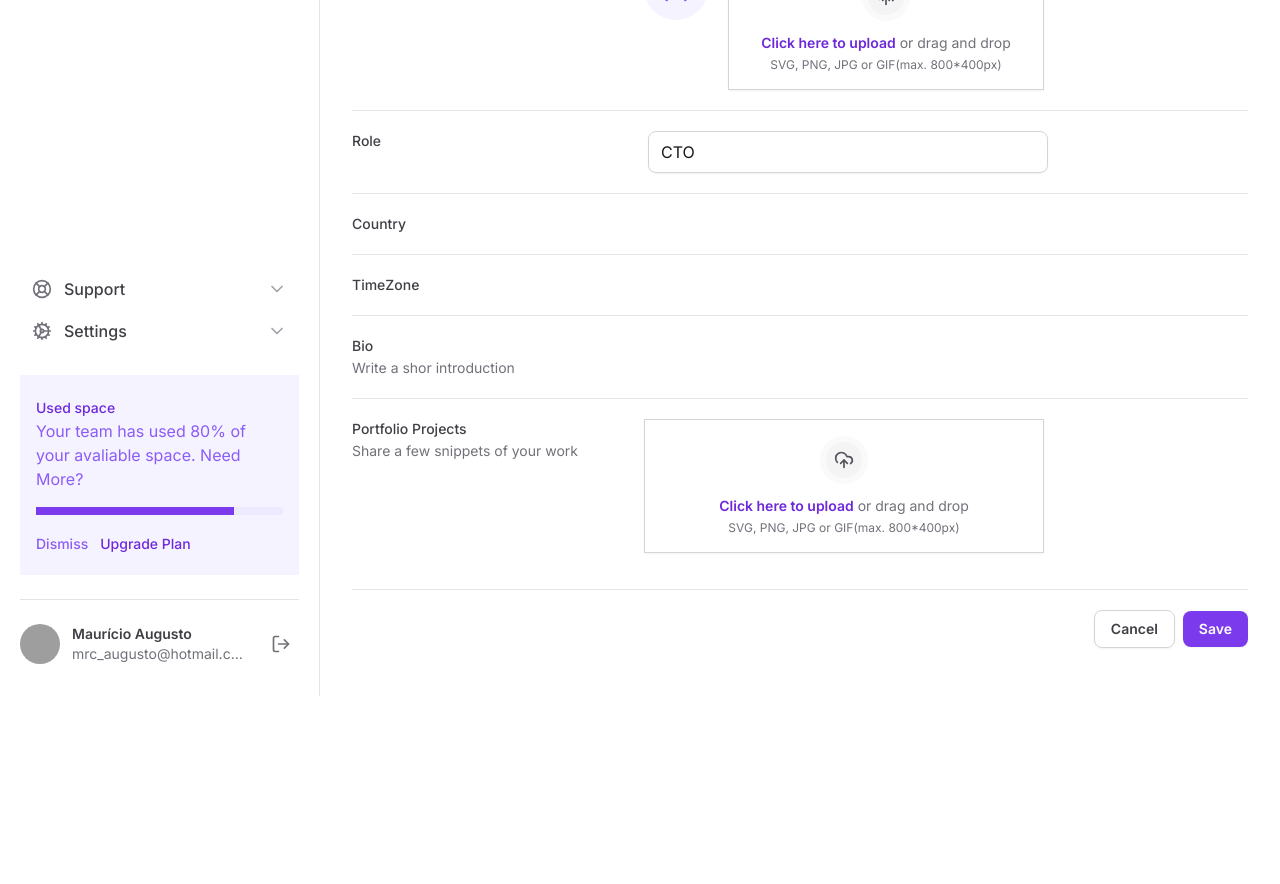
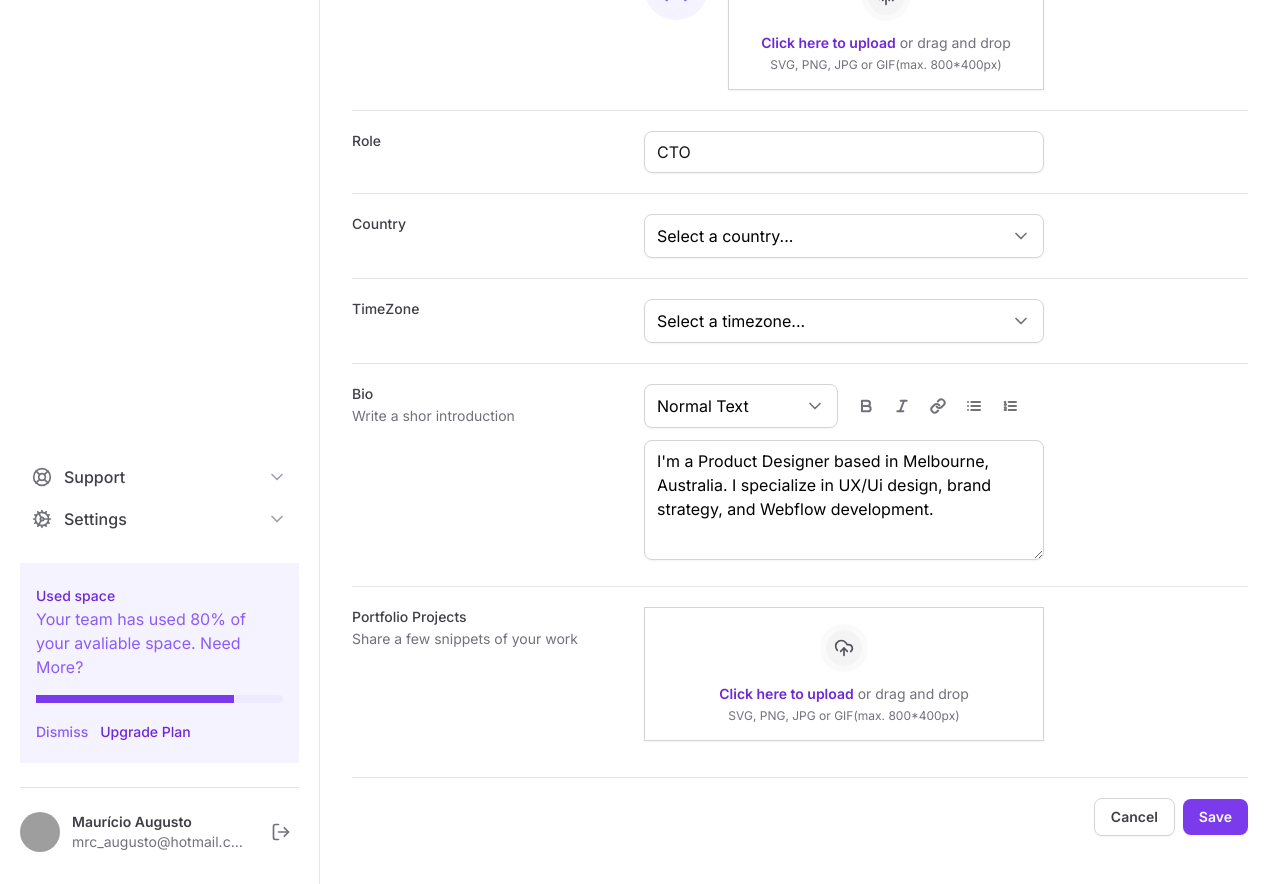
Before and after one commit to mrc-augusto/Ignite_Tailwind, a Next.js app: page / in a window 1280 px wide. Shown: the part 460-1344 px from the top of the page. Before the commit the page ends 1156 px from the top, so only its background shows below. Built offline with nearby package versions, Linux system fonts and the light colour scheme; grey boxes are pictures that could not be loaded.

Commit message:
project update

```diff
--- a/package.json
+++ b/package.json
@@ -9,12 +9,15 @@
     "lint": "next lint"
   },
   "dependencies": {
+    "@formkit/auto-animate": "^0.8.1",
+    "@radix-ui/react-select": "^2.0.0",
     "@radix-ui/react-tabs": "^1.0.4",
     "framer-motion": "^11.0.3",
     "lucide-react": "^0.312.0",
     "next": "14.0.4",
     "react": "^18",
-    "react-dom": "^18"
+    "react-dom": "^18",
+    "tailwind-variants": "^0.1.20"
   },
   "devDependencies": {
     "@rocketseat/eslint-config": "^2.1.0",
--- a/src/app/page.tsx
+++ b/src/app/page.tsx
@@ -1,7 +1,10 @@
 import { SettingTabs } from '@/components/SettingsTabs'
 import { InputControl, InputPrefix, InputRoot } from '@/components/Input'
-import { Mail } from 'lucide-react'
+import { Bold, Italic, Link, List, ListOrdered, Mail } from 'lucide-react'
 import * as FileInput from '@/components/Form/FileInput'
+import { Select } from '@/components/Form/Select'
+import { SelectItem } from '@/components/Form/Select/SelectItem'
+import { Textarea } from '@/components/Form/Textarea'
 
 
 export default function Home() {
@@ -73,13 +76,20 @@
             <label htmlFor="Country" className='text-sm font-medium text-zinc-700'>
               Country
             </label>
-            <div></div>
+            <Select placeholder='Select a country...'>
+              <SelectItem value='br' text='Brazil'/>
+              <SelectItem value='us' text='United States'/>
+            </Select>
           </div>
 
           <div className='grid grid-cols-form gap-3 pt-5'>
             <label htmlFor="timezone" className='text-sm font-medium text-zinc-700'>
               TimeZone
             </label>
+            <Select placeholder='Select a timezone...'>
+              <SelectItem value='utc8' text='Pacific Standard Time (UTC-08:00)'/>
+              <SelectItem value='utc3' text='America São Paulo (UTC-03:00)'/>
+            </Select>
             <div></div>
           </div>
 
@@ -90,7 +100,32 @@
                 Write a shor introduction
               </span>
             </label>
-            <div></div>
+            <div className='space-y-3'>
+              <div className='grid gap-3 grid-cols-2'>
+                <Select placeholder='' defaultValue='normal'>
+                  <SelectItem value='normal' defaultChecked text='Normal Text'/>
+                  <SelectItem value='md' text='markdown'/>
+                </Select>
+                <div className='flex items-center gap-1'>
+                  <button type="button" className="rounded-md p-2 hover:bg-zinc-50">
+                    <Bold className="h-4 w-4 text-zinc-500" strokeWidth={3}/>
+                  </button>
+                  <button type="button" className="rounded-md p-2 hover:bg-zinc-50">
+                    <Italic className="h-4 w-4 text-zinc-500" strokeWidth={3}/>
+                  </button>
+                  <button type="button" className="rounded-md p-2 hover:bg-zinc-50">
+                    <Link className="h-4 w-4 text-zinc-500" strokeWidth={3}/>
+                  </button>
+                  <button type="button" className="rounded-md p-2 hover:bg-zinc-50">
+                    <List className="h-4 w-4 text-zinc-500" strokeWidth={3}/>
+                  </button>
+                  <button type="button" className="rounded-md p-2 hover:bg-zinc-50">
+                    <ListOrdered className="h-4 w-4 text-zinc-500" strokeWidth={3}/>
+                  </button>
+                </div>
+              </div>
+             <Textarea id='bio' defaultValue="I'm a Product Designer based in Melbourne, Australia. I specialize in UX/Ui design, brand strategy, and Webflow development."/>
+            </div>
           </div>
 
           <div className='grid grid-cols-form gap-3 pt-5'>
--- /dev/null
+++ b/src/components/Button.tsx
@@ -0,0 +1,21 @@
+import { ComponentProps } from "react";
+import {tv} from 'tailwind-variants'
+
+const button = tv({
+  base:[
+    'rounded-lg px-4 py-2 text-sm font-semibold outline-none shadow-sm',
+    'focus-visible:ring-2 focus-visible:ring-offset-2 focus-visible: ring-violet-500',
+    'active:opacity-80'
+  ]
+})
+
+export type ButtonProps = ComponentProps<'button'>
+
+export function Button(props: ButtonProps){
+  return(
+    <button
+      {...props}
+      className={button()}
+    />
+  )
+}
--- a/src/components/Form/FileInput/FileList.tsx
+++ b/src/components/Form/FileInput/FileList.tsx
@@ -3,12 +3,14 @@
 import { Trash2, UploadCloud } from "lucide-react"
 import { useFileInput } from "./Root"
 import { formatBytes } from "@/utils/format-bytes"
+import { useAutoAnimate } from '@formkit/auto-animate/react'
 
 export function FileList(){
   const {files} = useFileInput()
+  const [parent] = useAutoAnimate()
 
   return(
-    <div className="mt-4 space-y-3">
+    <div ref={parent} className="mt-4 space-y-3">
       {files.map((file)=>{
         return (
           <div key={file.name} className="group flex items-start gap-4 rounded-lg border border-zinc-200 p-4">
--- /dev/null
+++ b/src/components/Form/Select/SelectItem.tsx
@@ -0,0 +1,21 @@
+'use client'
+
+import * as Select from  '@radix-ui/react-select'
+import { Check } from 'lucide-react'
+
+export type SelectItemProps = Select.SelectItemProps &{
+  text: string
+}
+
+export function SelectItem({text, ...props}: SelectItemProps){
+  return(
+    <Select.Item className='flex items-center justify-between gap-2 px-3 py-2.5 outline-none data-[highlighted]:bg-zinc-50' {...props}>
+      <Select.ItemText className='text-black'>
+        {text}
+      </Select.ItemText>
+      <Select.ItemIndicator>
+        <Check className='h-4 w-4 text-violet-500'/>
+      </Select.ItemIndicator>
+    </Select.Item>
+  )
+}
--- /dev/null
+++ b/src/components/Form/Select/index.tsx
@@ -0,0 +1,36 @@
+'use client'
+
+import * as SelectPrimitive from '@radix-ui/react-select'
+import { ChevronDown } from 'lucide-react'
+import { ReactNode } from 'react'
+
+export interface SelectProps extends SelectPrimitive.SelectProps{
+  children: ReactNode
+  placeholder: string
+}
+
+export function Select({children, placeholder, ...props}: SelectProps){
+  return(
+    <SelectPrimitive.Root {...props}>
+      <SelectPrimitive.Trigger className='flex h-11 w-full items-center justify-between gap-2 rounded-lg border border-zinc-300 px-3 py-2 shadow-sm fata-[placeholder]:text-zinc-600 outline-none  focus:border-violet-300 focus:ring-4 focus:ring-violet-100'>
+        <SelectPrimitive.Value placeholder={placeholder} className='text-black'/>
+        <SelectPrimitive.Icon>
+          <ChevronDown className='h-5 w-5 text-zinc-500'/>
+        </SelectPrimitive.Icon>
+      </SelectPrimitive.Trigger>
+
+      <SelectPrimitive.Portal>
+        <SelectPrimitive.Content
+          side='bottom'
+          sideOffset={8}
+          position='popper'
+          className='z-10 shadow-sm rounded-lg border border-zinc-200 bg-white w-[--radix-select-trigger-width] overflow-hidden animate-slideDownAndFade'
+        >
+          <SelectPrimitive.Viewport>
+            {children}
+          </SelectPrimitive.Viewport>
+        </SelectPrimitive.Content>
+      </SelectPrimitive.Portal>
+    </SelectPrimitive.Root>
+  )
+}
--- /dev/null
+++ b/src/components/Form/Textarea.tsx
@@ -0,0 +1,9 @@
+import { ComponentProps } from "react"
+
+export interface TextareaProps extends ComponentProps<'textarea'>{}
+
+export function Textarea(props: TextareaProps){
+  return(
+    <textarea  className='min-h-[120px] resize-y w-full rounded-lg border border-zinc-300 px-3 py-2 shadow-sm outline-none  focus:border-violet-300 focus:ring-4 focus:ring-violet-100' {...props}/>
+  )
+}
--- a/src/components/Input.tsx
+++ b/src/components/Input.tsx
@@ -10,7 +10,7 @@
 
 export function InputControl(props: InputControlProps){
   return(
-    <input className="flex-1 border-0 bg-transparent p-0 text-zinc-900 placeholder-zinc-600" placeholder="Search" {...props}/>
+    <input className="flex-1 border-0 bg-transparent outline-none p-0 text-zinc-900 placeholder-zinc-600" placeholder="Search" {...props}/>
   )
 }
 
@@ -19,7 +19,7 @@
 export function InputRoot(props: InputRootProps){
   return(
     <div
-      className="flex mx-1 w-full item-center gap-2 rounded-lg border border-zinc-300 px-3 py-2 shadow-sm" {...props}
+      className="flex w-full item-center gap-2 rounded-lg border border-zinc-300 px-3 py-2 shadow-sm focus-within:border-violet-300 focus-within:ring-4 focus-within:ring-violet-100" {...props}
     />
   )
 
--- a/src/components/SettingsTabs/TabItem.tsx
+++ b/src/components/SettingsTabs/TabItem.tsx
@@ -10,8 +10,9 @@
 }
 export function TabItem({value, title, isSelected = false}: TabItemProps){
   return(
-    <Tabs.Trigger  value={value} className="relative px-1 pb-4 text-sm font-medium text-zinc-500 hover:text-violet-700 data-[state=active]:text-violet-700">
-      <span>{title}</span>
+    <Tabs.Trigger  value={value} className="relative px-1 pb-4 text-sm font-medium text-zinc-500 hover:text-violet-700 data-[state=active]:text-violet-700 outline-none group">
+      <span className="rounded group-focus-visible:ring-2 group-focus-visible:ring-violet-400 group-focus-visible:ring-offset-4">{title}</span>
+
       {isSelected && (
         <motion.div layoutId = 'activeTab' className="absolute -bottom-px left-0 right-0 h-0.5 bg-violet-700"/>
       )}
--- a/tailwind.config.ts
+++ b/tailwind.config.ts
@@ -9,17 +9,36 @@
         profile: 'max-content 1 fr min-content',
         form: 'minmax(7.5rem, 17.5rem) minmax(25rem, 1fr) minmax(0, 15rem)'
       },
+
       borderWidth:{
         6: '6px'
       },
+
       colors:{
         violet:{
           25: '#fcfaff'
         },
       },
+
       maxWidth:{
         app: '760px'
       },
+
+      keyframes: {
+        slideDownAndFade: {
+          from: { opacity: '0', transform: 'translateY(-2px)' },
+          to: {opacity: '1', transform: 'translateY(0)'}
+        },
+        // slideUpAndFade:{
+        //   from: {opacity: '1'},
+        //   to: {opacity: '0'}
+        // },
+      },
+
+      animation:{
+        slideDownAndFade: 'slideDownAndFade 0.5s cubic-bezier(0.16, 1, 0.3, 1)',
+        // slideUpAndFade: 'slideUpAndFade 1s linear'
+      }
     },
   },
   plugins: [],
```
Also changed, not shown: 1 other file (tests, documents, lock files or other folders).
